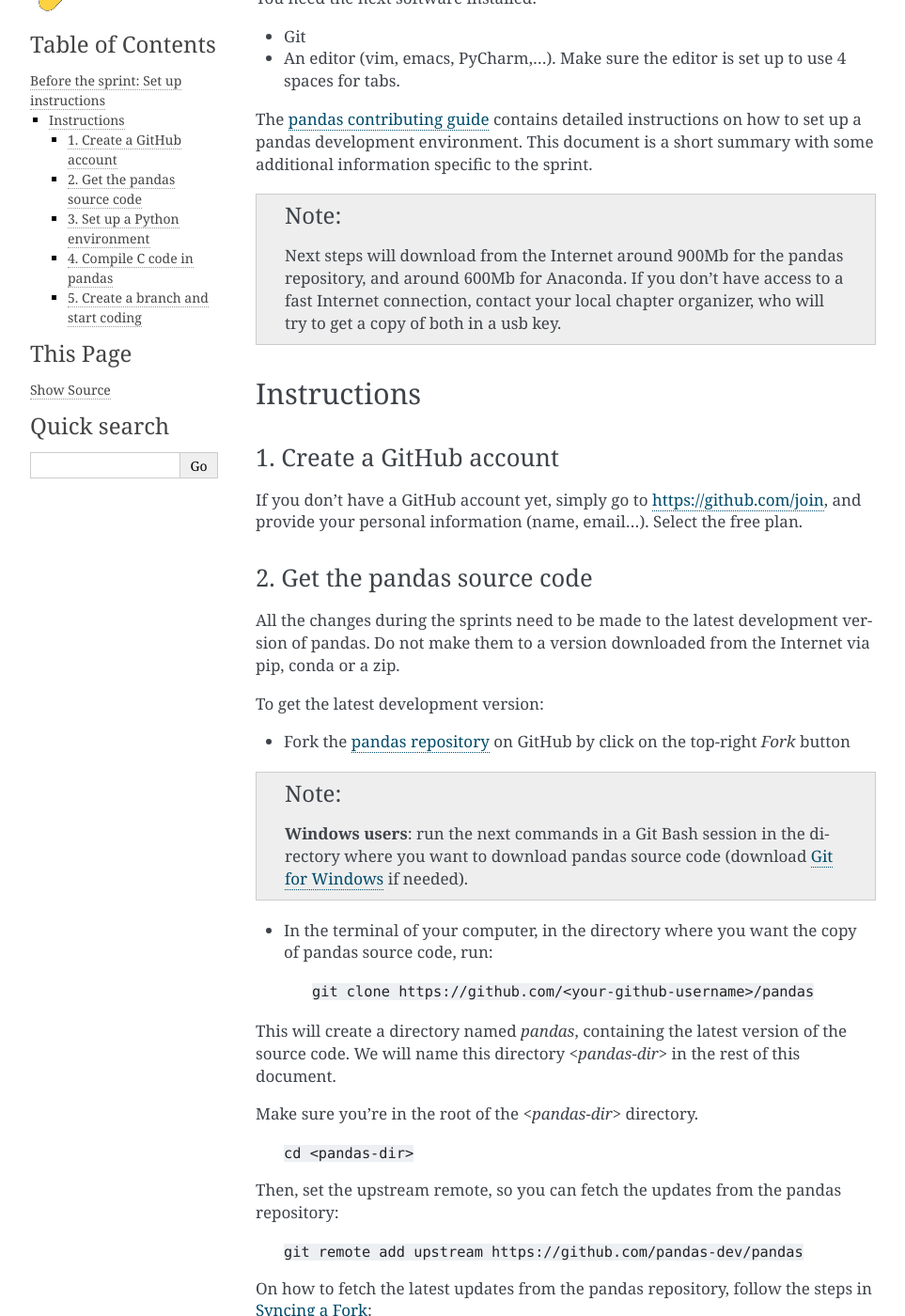
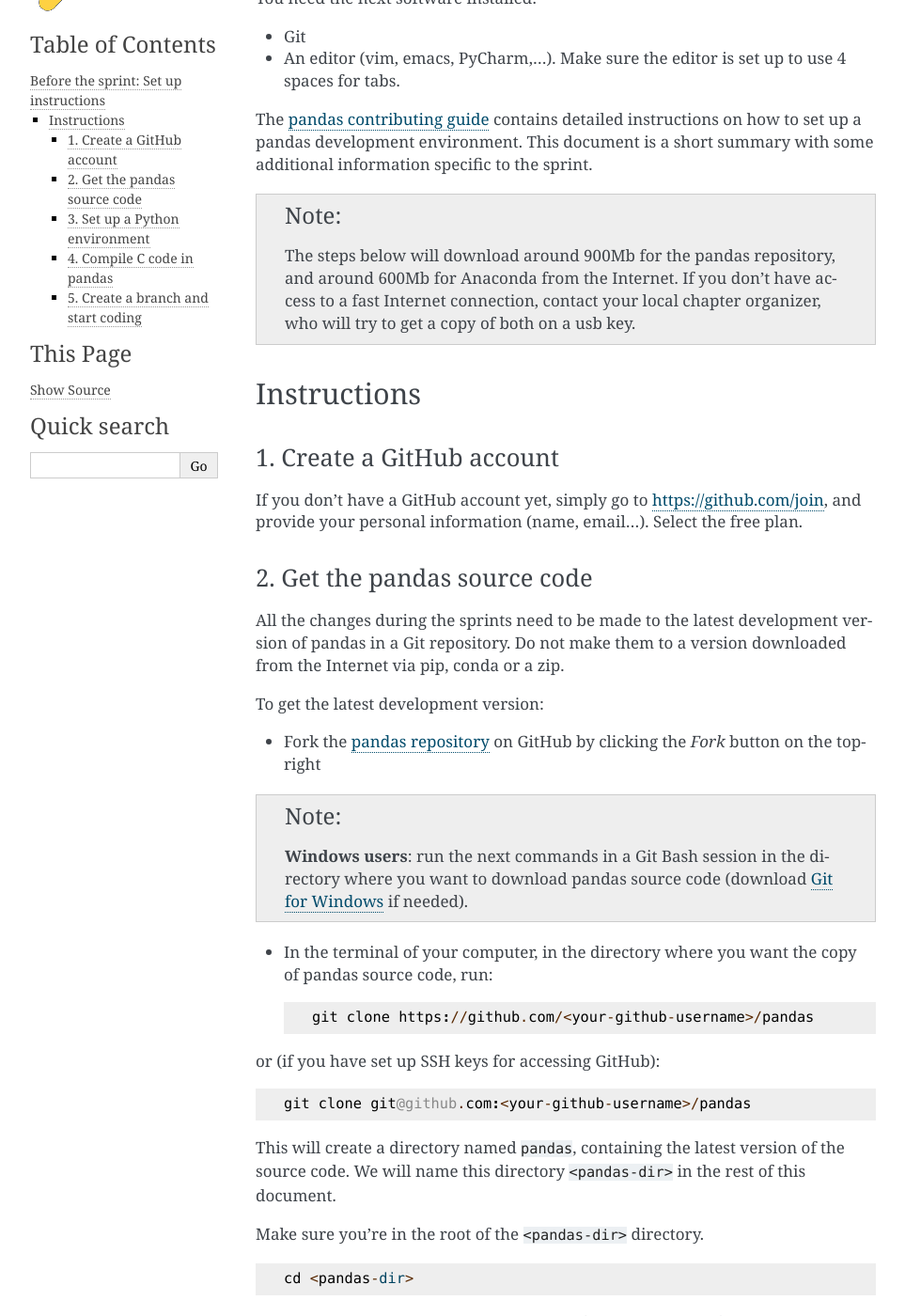
Before and after one commit to python-sprints/python-sprints.github.io, a Sphinx documentation site: the page built from pandas/guide/source/pandas_setup.rst, in a window 1280 px wide and 1400 px high, scrolled down 214 px. Shown: the whole window at 94% size, without its empty margins (148-1111 px from the left). Built offline with Sphinx 7.4.7, drawn with Linux system fonts in a browser that asks for light colours; some of the changed text lies outside the part shown.

Commit message:
Update pandas setup instructions

```diff
--- a/pandas/guide/source/pandas_setup.rst
+++ b/pandas/guide/source/pandas_setup.rst
@@ -15,10 +15,10 @@
 the sprint.
 
 .. note::
-    Next steps will download from the Internet around 900Mb for the pandas
-    repository, and around 600Mb for Anaconda. If you don't have access to
-    a fast Internet connection, contact your local chapter organizer, who will
-    try to get a copy of both in a usb key.
+    The steps below will download around 900Mb for the pandas repository, and
+    around 600Mb for Anaconda from the Internet. If you don't have access to a
+    fast Internet connection, contact your local chapter organizer, who will
+    try to get a copy of both on a usb key.
 
 Instructions
 ------------
@@ -33,38 +33,51 @@
 ~~~~~~~~~~~~~~~~~~~~~~~~~~~~~
 
 All the changes during the sprints need to be made to the latest development
-version of pandas. Do not make them to a version downloaded from the Internet
-via pip, conda or a zip.
+version of pandas in a Git repository. Do not make them to a version downloaded
+from the Internet via pip, conda or a zip.
 
 To get the latest development version:
 
-* Fork the `pandas repository <https://github.com/pandas-dev/pandas>`_ on GitHub by click on the top-right `Fork` button
+* Fork the `pandas repository <https://github.com/pandas-dev/pandas>`_ on
+  GitHub by clicking the `Fork` button on the top-right
 
 .. note::
-    **Windows users**: run the next commands in a Git Bash session in the directory where you want
-    to download pandas source code (download `Git for Windows <https://gitforwindows.org/>`_ if needed).
+    **Windows users**: run the next commands in a Git Bash session in the
+    directory where you want to download pandas source code (download `Git for
+    Windows <https://gitforwindows.org/>`_ if needed).
 
-* In the terminal of your computer, in the directory where you want the copy of pandas source code, run:
+* In the terminal of your computer, in the directory where you want the copy of
+  pandas source code, run: ::
 
-    | ``git clone https://github.com/<your-github-username>/pandas``
+    git clone https://github.com/<your-github-username>/pandas
 
-This will create a directory named `pandas`, containing the latest version of
-the source code. We will name this directory `<pandas-dir>` in the rest of
+or (if you have set up SSH keys for accessing GitHub): ::
+
+    git clone git@github.com:<your-github-username>/pandas
+
+This will create a directory named ``pandas``, containing the latest version of
+the source code. We will name this directory ``<pandas-dir>`` in the rest of
 this document.
 
-Make sure you're in the root of the `<pandas-dir>` directory.
+Make sure you're in the root of the ``<pandas-dir>`` directory. ::
 
-    | ``cd <pandas-dir>``
+    cd <pandas-dir>
 
 Then, set the upstream remote, so you can fetch the updates from the pandas
-repository:
+repository: ::
 
-    | ``git remote add upstream https://github.com/pandas-dev/pandas``
+    git remote add upstream https://github.com/pandas-dev/pandas
 
-On how to fetch the latest updates from the pandas repository, follow the steps in `Syncing a Fork <https://help.github.com/articles/syncing-a-fork/>`_:
-    | ``git fetch upstream``
-    | ``git checkout master``
-    | ``git merge upstream/master``
+or (if you have set up SSH keys for accessing GitHub): ::
+
+    git remote add upstream git@github.com:pandas-dev/pandas
+
+To fetch the latest updates from the pandas repository, follow the steps in
+`Syncing a Fork <https://help.github.com/articles/syncing-a-fork/>`_: ::
+
+    git fetch upstream
+    git checkout master
+    git merge upstream/master
 
 
 3. Set up a Python environment
@@ -76,19 +89,30 @@
     **Windows users**: run the next commands in the Anaconda Prompt (found in the Anaconda
     folder of the Start menu).
 
-* Activate conda by one of the next (or equivalent, if you know what you're doing):
-    * If you chose to prepend Anaconda to your PATH during install adding it to your ``~/.bashrc``, just restart your terminal.
-    * Otherwise, run ``export PATH="<path-to-anaconda>/bin:$PATH"`` in your terminal. Keep in mind that it will be active exclusively in the terminal you run this command.
-* Create a conda environment:
-    ``conda env create -n pandas_dev -f <path-to-pandas-dir>/ci/environment-dev.yaml``
+* Activate conda in one of the following ways (or equivalent, if you know what
+  you're doing):
+
+    * If you chose to prepend Anaconda to your PATH during install adding it to
+      your ``~/.bashrc``, just restart your terminal.
+    * Otherwise, run ``export PATH="<path-to-anaconda>/bin:$PATH"`` in your
+      terminal. Keep in mind that it will be active exclusively in the terminal
+      you run this command.
+
+* Create a conda environment: ::
+
+    conda env create -n pandas_dev -f <path-to-pandas-dir>/ci/environment-dev.yaml
 
 .. note::
-    **Windows users**: If you're copy-pasting the path, replace all pasted ``\`` characters with ``/`` for the command to work.
+    **Windows users**: If you're copy-pasting the path, replace all pasted
+    ``\`` characters with ``/`` for the command to work.
 
-* Activate the new conda environment:
-    ``conda activate pandas_dev``
-* Install pandas development dependencies:
-    ``conda install -c defaults -c conda-forge --file=<path-to-pandas-dir>/ci/requirements-optional-conda.txt``
+* Activate the new conda environment: ::
+
+    source activate pandas_dev
+
+* Install pandas development dependencies: ::
+
+    conda install -c defaults -c conda-forge --file=<path-to-pandas-dir>/ci/requirements-optional-conda.txt
 
 4. Compile C code in pandas
 ~~~~~~~~~~~~~~~~~~~~~~~~~~~
@@ -97,16 +121,24 @@
 which need to be compiled in order to run the development version of pandas.
 
 .. note::
-    **Windows users**: to compile pandas, you need to install `Visual Studio 2017 <https://www.visualstudio.com/>`_. You need Visual Studio Community 2017 (2.5GB download during installation) as a minimum. Visual Studio Code does not support the required Build Tools and will not work.
-    Select the workload "Python development" and the option "Python native development tools" on the right side.
+    **Windows users**: to compile pandas, you need to install `Visual Studio
+    2017 <https://www.visualstudio.com/>`_. You need Visual Studio Community
+    2017 (2.5GB download during installation) as a minimum. Visual Studio Code
+    does not support the required Build Tools and will not work.
 
-    (Users of legacy Python 2.7 should install `Microsoft Visual C++ Compiler for Python 2.7 <https://www.microsoft.com/download/details.aspx?id=44266>`_ instead).
+    Select the workload "Python development" and the option "Python native
+    development tools" on the right side.
+
+    Users of legacy Python 2.7 should install `Microsoft Visual C++ Compiler
+    for Python 2.7 <https://www.microsoft.com/download/details.aspx?id=44266>`_
+    instead.
 
     After the installation, run the following commands in Anaconda Prompt.
 
-To compile these files simply run:
-    | ``cd <pandas-dir>``
-    | ``python setup.py build_ext --inplace``
+To compile these files simply run: ::
+
+    cd <pandas-dir>
+    python setup.py build_ext --inplace
 
 The process will take several minutes.
 
```
Also changed, not shown: other parts of pandas/guide/source/pandas_setup.rst (+15 -12 lines).
